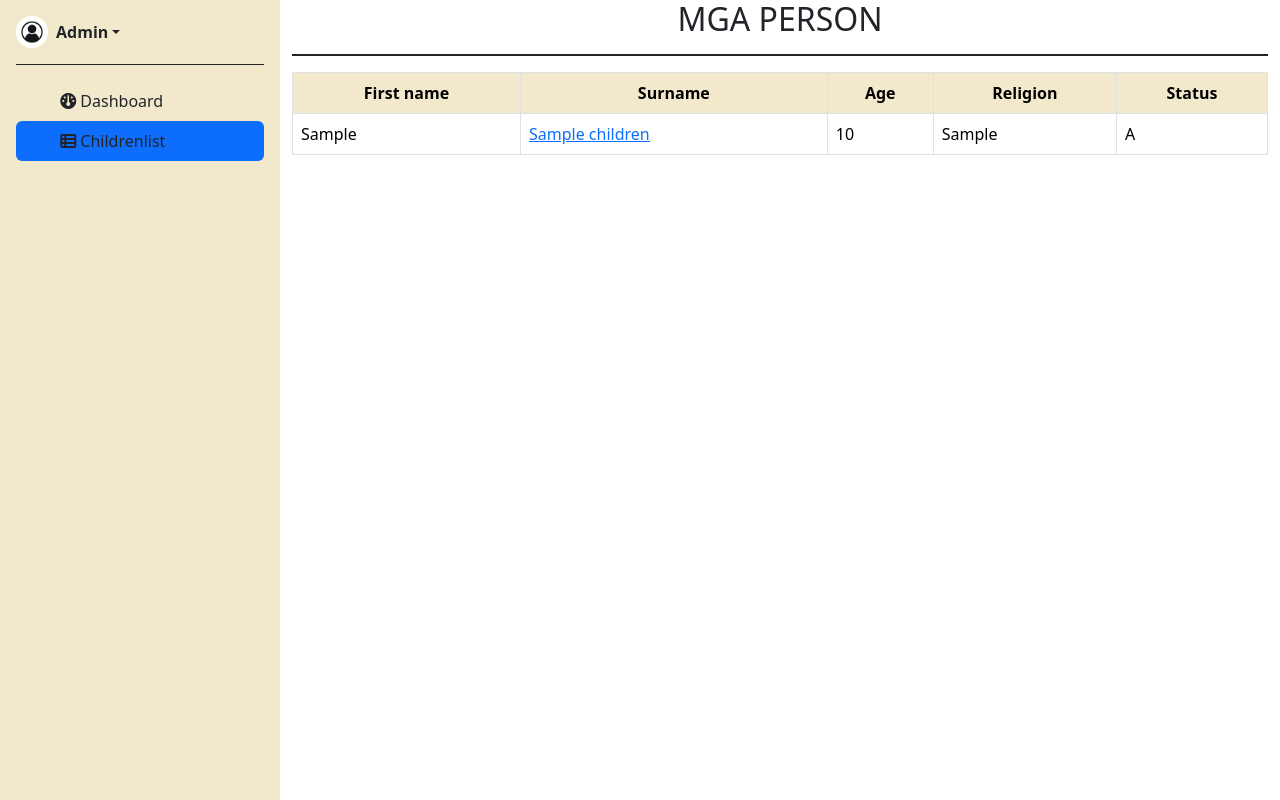
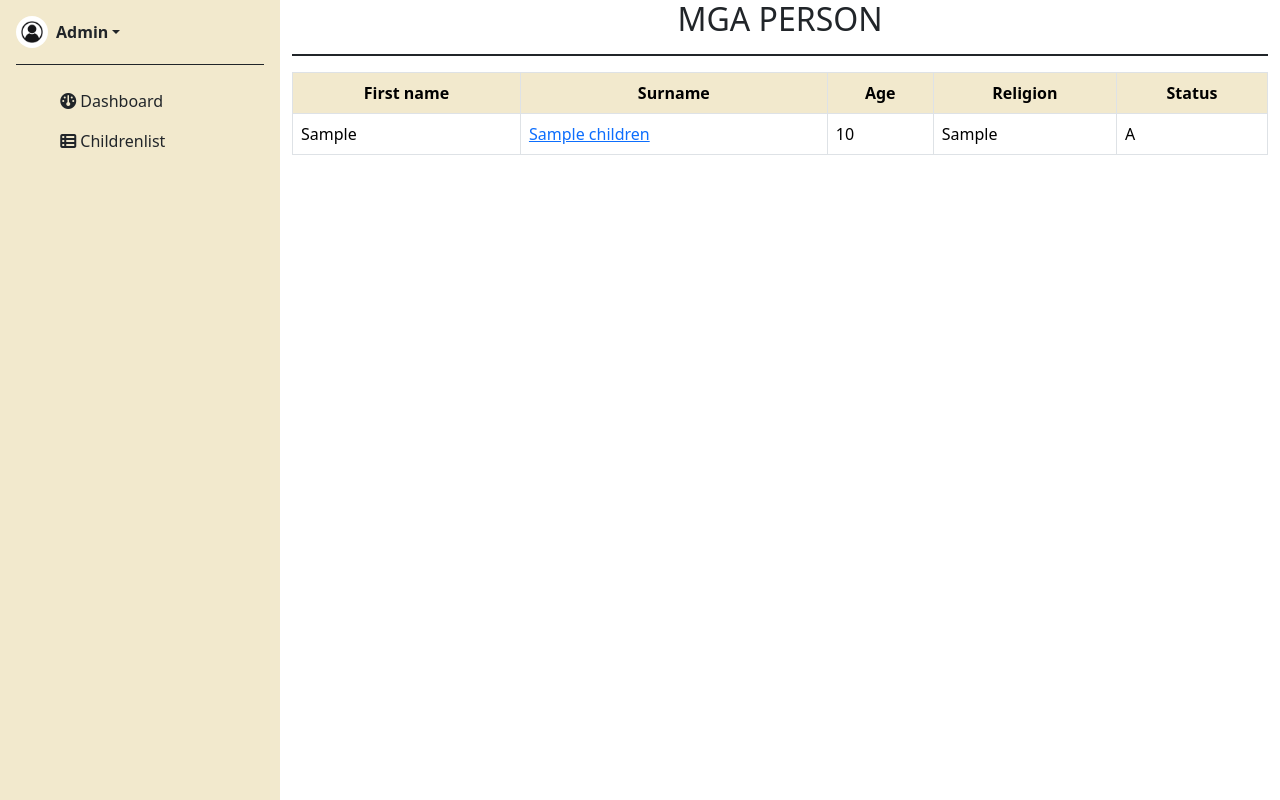
Before and after one commit to Kimpat09/orphan_project, a Django app: page /Childrenlist/ in a window 1280 px wide. Run offline with Django 4.2, Linux system fonts and the light colour scheme; tables that the repository leaves empty hold one stand-in row (values such as "Sample post"); some libraries are stand-ins or nearby versions; some web fonts are replaced.

Commit message:
Update Childrenlist.html

```diff
--- a/Orphanage/templates/pages/Childrenlist.html
+++ b/Orphanage/templates/pages/Childrenlist.html
@@ -39,7 +39,7 @@
               </a>
             </li>
             <li class="nav-item">
-              <a href="/Childrenlist" class="nav-link text-dark active" aria-current="page">
+              <a href="/Childrenlist" class="nav-link text-dark " aria-current="page">
                 <svg class="bi pe-none me-2" width="16" height="16"><use xlink:href="#speedometer2"/></svg>
                    <i class="fa-solid fa-table-list"></i>
                 Childrenlist
@@ -67,7 +67,7 @@
               {% for child in children %}
                 <tr>
                   <td>{{ child.children.first_name }}</td>
-                  <td><a href="{% url 'Viewchildren' %}">{{ child.children.sur_name }}</td></a>
+                  <td><a href="{% url 'Viewchildren' child.children.id %}">{{ child.children.sur_name }}</td></a>
                   <td>{{ child.children.age }}</td>
                   <td>{{ child.children.religon}}</td>
                   <td>{{ child.status }}</td>
```
